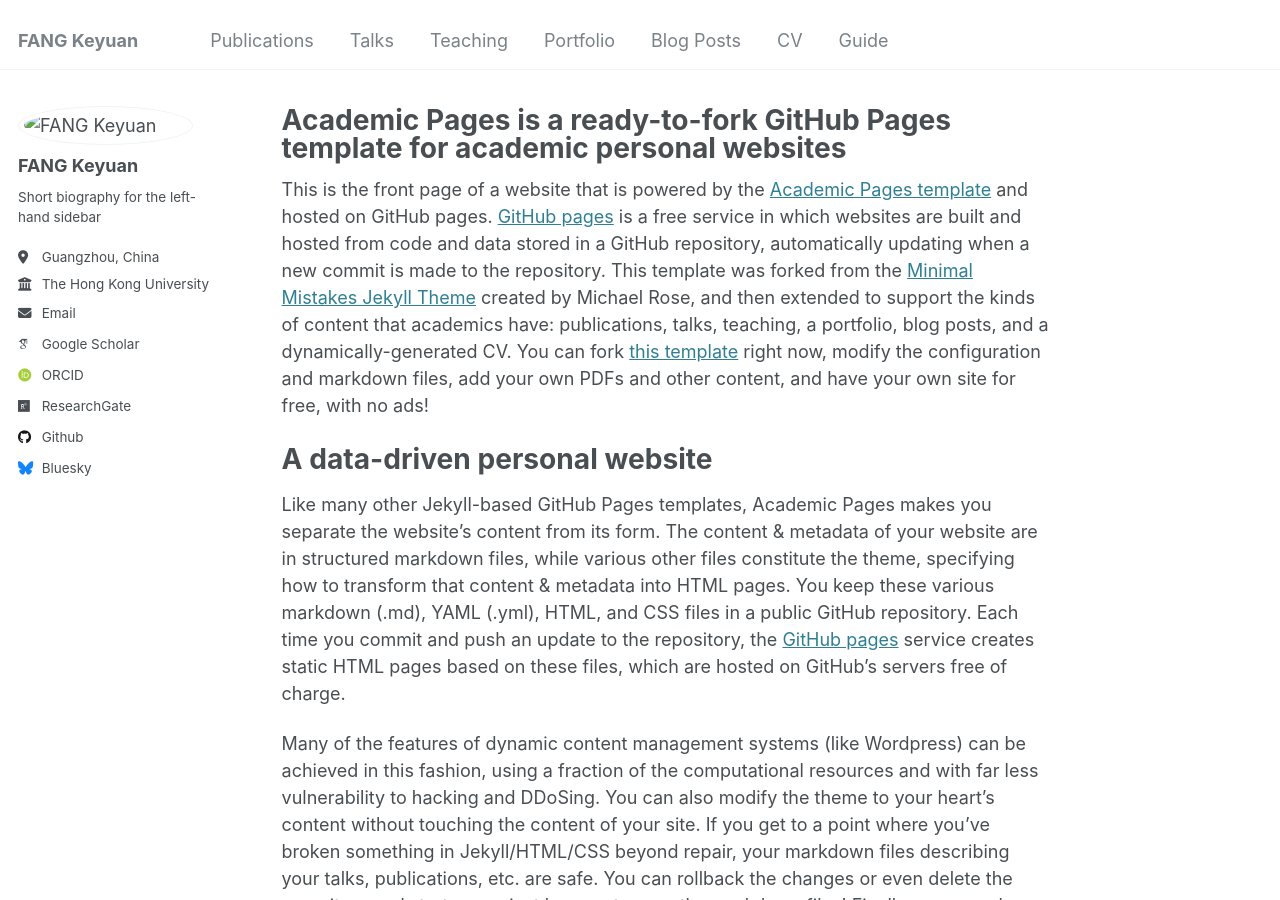
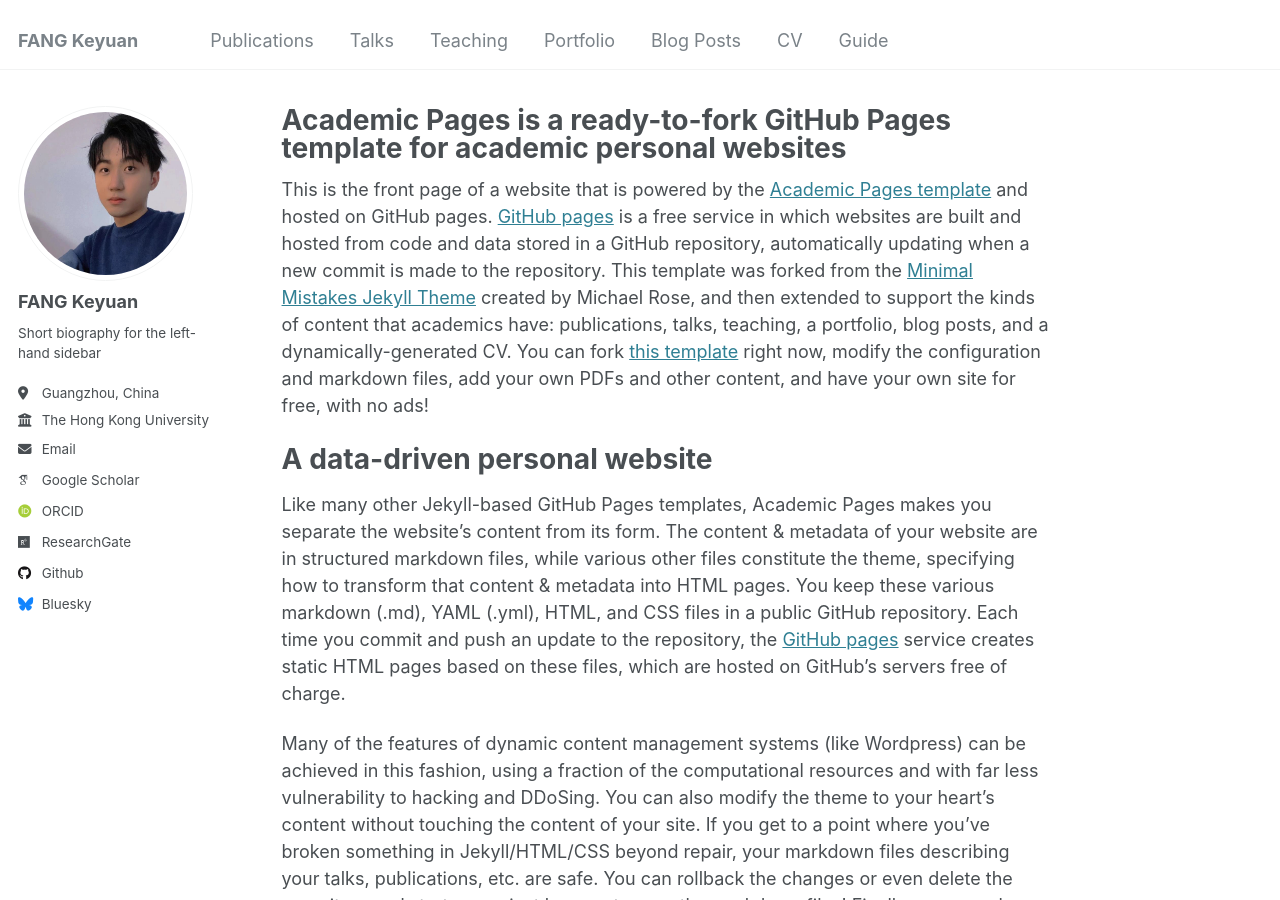
Before and after one commit to AnthonyKeyuanFang/AnthonyKeyuanFang.github.io, a Jekyll site: the page built from _pages/about.md, in a window 1280 px wide and 900 px high. Built offline with Jekyll 4.4.1, drawn with Linux system fonts in a browser that asks for light colours; some web fonts are replaced.

Commit message:
Update _config.yml

```diff
--- a/_config.yml
+++ b/_config.yml
@@ -21,7 +21,7 @@
 #               Additional customization can be done by editing /_includes/author-profile.html
 author:
   # Biographic information
-  avatar           : "AnthonyKeyuanFang.github.io/profile.jpg"
+  avatar           : "profile.jpg"
   name             : "FANG Keyuan"
   pronouns         : # example: "she/her"
   bio              : "Short biography for the left-hand sidebar"
```
